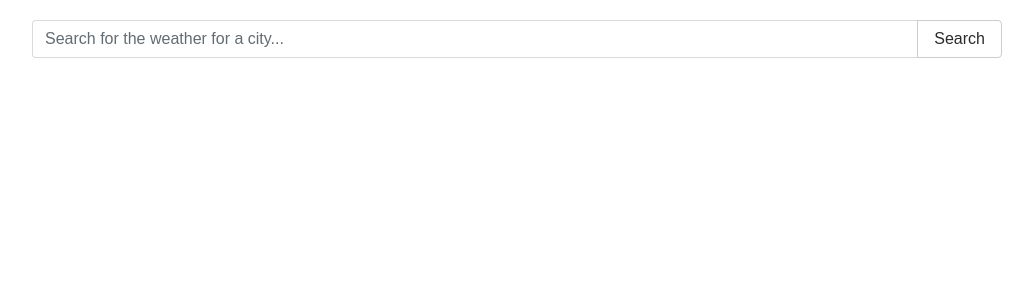
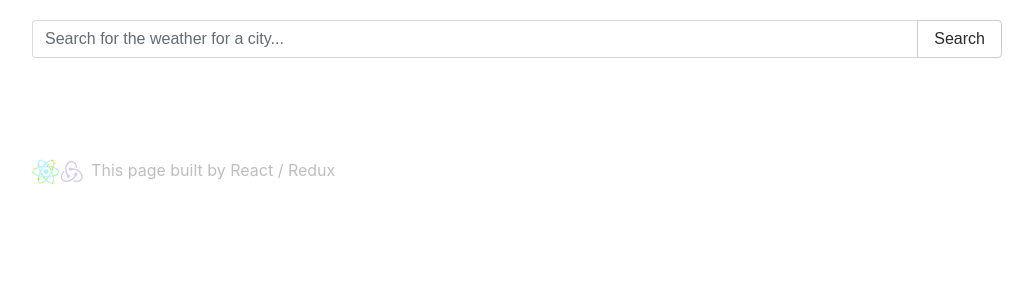
Before and after one commit to jianlin/WeatherApp-React-15.4.2-Redux-3.6.0, a React (Create React App) app in the folder hello-world/: page / in a window 1280 px wide. Shown: the top 300 px of the page, without its empty margins (123-1156 px from the left). Built offline with nearby package versions, Linux system fonts and the light colour scheme.

Commit message:
add icons

```diff
--- a/hello-world/public/index.html
+++ b/hello-world/public/index.html
@@ -29,5 +29,8 @@
       To begin the development, run `npm start`.
       To create a production bundle, use `npm run build`.
     -->
+    <footer class="container-fluid">
+      <img class="react-icon" src="images/react.png" alt="React JS" /><img class="redux-icon" src="images/redux.png" alt="Redux" /><span class="footer-message">This page built by React / Redux</span>
+    </footer>
   </body>
 </html>
--- a/hello-world/public/style/style.css
+++ b/hello-world/public/style/style.css
@@ -1,6 +1,12 @@
 
-#root { max-width: 1000px; }
+#root, footer { max-width: 1000px; }
 .input-group { margin: 20px 0 40px; }
 .weather-info-list svg { height: 180px; }
 .weather-info-list.table td, .weather-info-list.table th { text-align: center; vertical-align: middle; }
 .weather-info-list.table td .weather-condition-icon { width: 50px; height: 50px; }
+
+footer { margin-top: 100px; opacity: 0.3; }
+footer:hover { opacity: 0.8; }
+footer .react-icon { height: 25px; }
+footer .redux-icon { height: 21px; }
+footer .footer-message { margin-left: 0.5em; }
```
Also changed, not shown: hello-world/public/images/react.png (added), hello-world/public/images/redux.png (added).
